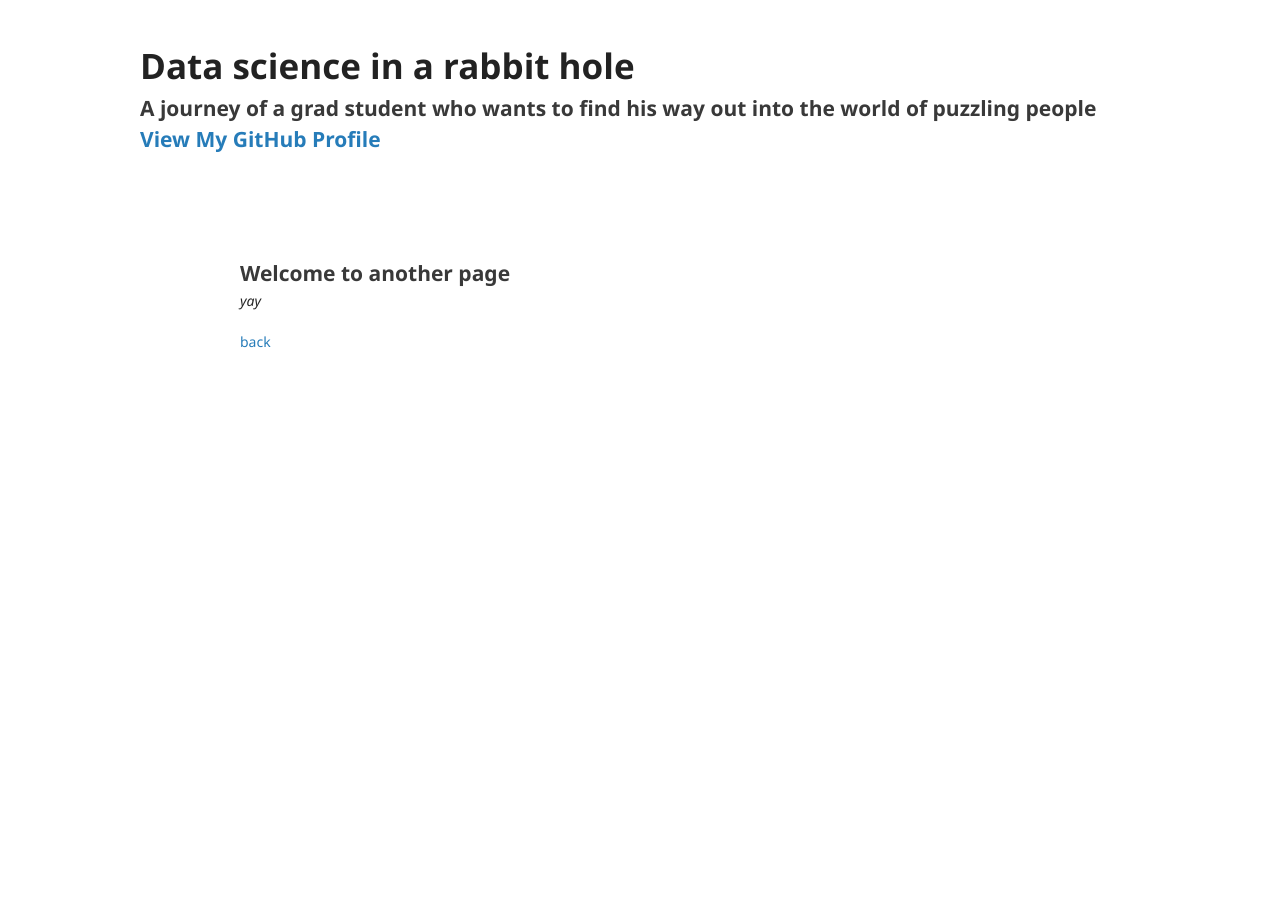
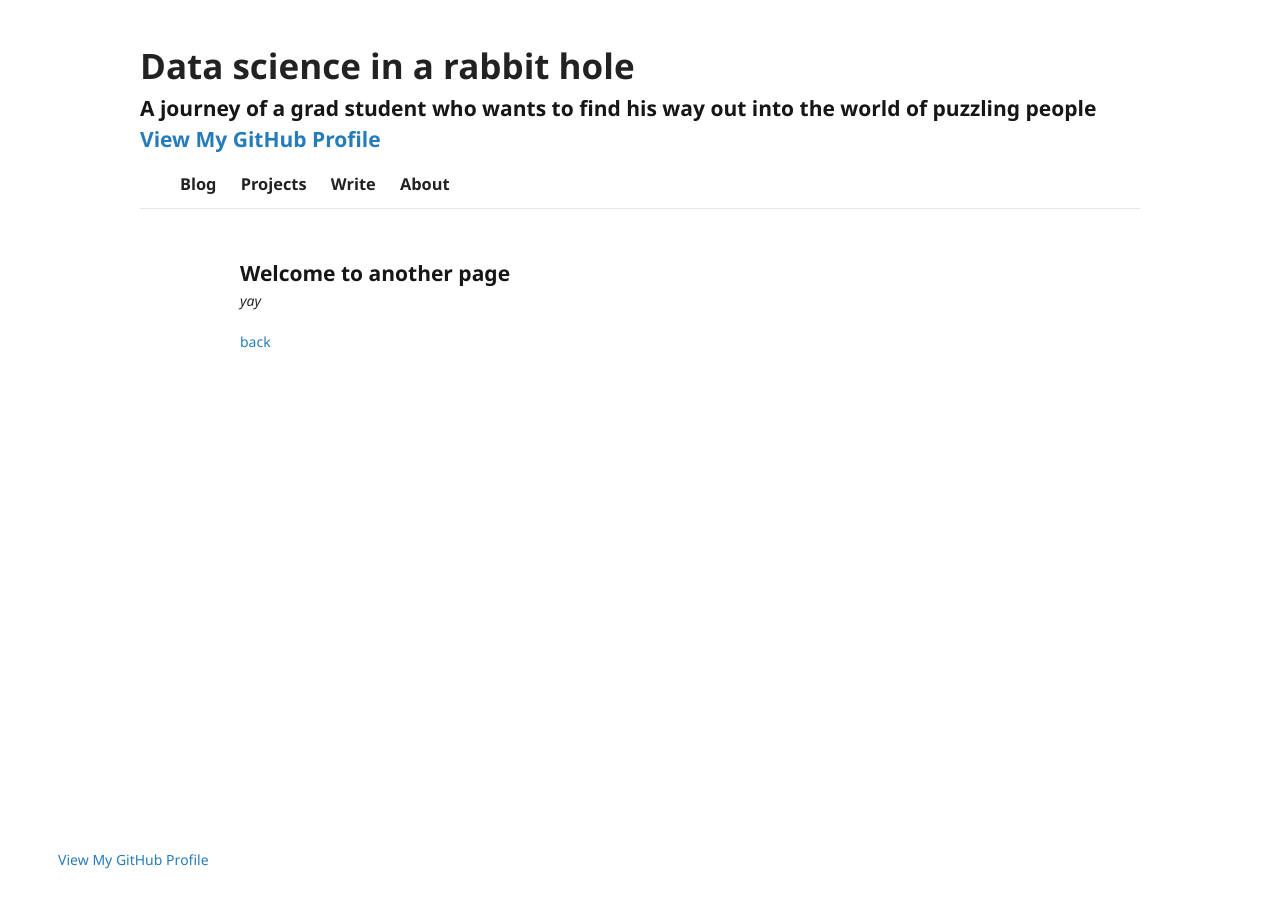
Before and after one commit to siinn/siinn.github.io, a Jekyll site: the page built from another-page.md, in a window 1280 px wide. Built offline with Jekyll 4.4.1, drawn with Linux system fonts in a browser that asks for light colours; our own code applies the rules of GitHub Pages for plain Markdown files.

Commit message:
moved footer out of wrapper

```diff
--- a/_layouts/default.html
+++ b/_layouts/default.html
@@ -22,16 +22,26 @@
         {% if site.github.is_user_page %}
           <p class="view"><a href="{{ site.github.owner_url }}">View My GitHub Profile</a></p>
         {% endif %}
+        <h3><menu>
+		  <a href="{{ site.url }}/blog">Blog</a>
+		  <a href="{{ site.url }}/projects">Projects</a>
+		  <a href="{{ site.url }}">Write</a>
+		  <a href="{{ site.url }}/About">About</a>
+		</menu></h3>
+		<hr/>
       </header>
-    </div>
 
-    <div class="wrapper">
+
       <section>
         {{ content }}
       </section>
-      <footer>
-      </footer>
+
+
     </div>
+
+    <footer>
+      <p class="view"><a href="{{ site.github.owner_url }}">View My GitHub Profile</a></p>
+    </footer>
 
     <script src="{{ '/assets/js/scale.fix.js' | relative_url }}"></script>
 
--- a/_sass/jekyll-theme-minimal.scss
+++ b/_sass/jekyll-theme-minimal.scss
@@ -4,6 +4,7 @@
 body {
   background-color: #fff;
   padding:50px;
+  //font: 14px/1.5 "Noto Sans", "Helvetica Neue", Helvetica, Arial, sans-serif;
   font: 14px/1.5 "Noto Sans", "Helvetica Neue", Helvetica, Arial, sans-serif;
   color:#262626;
   font-weight:400;
@@ -18,20 +19,57 @@ p, ul, ol, table, pre, dl {
   margin:0 0 20px;
 }
 
+ul{
+list-style:none
+}
+
+menu{
+ word-spacing: 20px;
+}
+
+menu a{
+  //color:#267CB9;
+  display: inline;
+  color:#222;
+  //text-decoration:underline;
+  text-decoration:none;
+  //background-color: #dddddd;
+}
+menu:hover, menu a:focus {
+  color:#069;
+  //text-decoration:underline;
+  //color:#ffbf00;
+  font-weight: bold;
+}
+
+hr {
+    display: block;
+    height: 1px;
+    border: 0;
+    border-top: 1px solid #ccc;
+    margin: 1em 0;
+    padding: 0;
+}
+
+
 h1, h2, h3 {
   line-height:1.5;
 }
 
 h1 {
   font-size:35px;
+  font-weight: bold;
 }
 
 h2 {
-  color:#393939;
+  //color:#393939;
+  color:#161616;
 }
 
 h3, h4, h5, h6 {
-  color:#494949;
+  line-height:1.0;
+  //color:#494949;
+  color:#393939;
 }
 
 a {
@@ -59,13 +97,6 @@ a:hover small {
   width:1000px;
   margin:0 auto;
 }
-
-.topbar {
-  width:1000px;
-  margin:0 auto;
-  position:fixed;
-}
-
 
 blockquote {
   border-left:1px solid #e5e5e5;
@@ -117,27 +148,28 @@ header {
   //float:left;
   top: 0;
   padding-top:40px;
-  padding-bottom:6px;
+  padding-bottom:3px;
   position:fixed;
   background-color: #fff;
   //-webkit-font-smoothing:subpixel-antialiased;
 }
 
 header ul {
-  list-style:none;
-  height:40px;
+  //list-style:none;
+  //height:40px;
   padding:0;
   background: #f4f4f4;
   border-radius:5px;
   border:1px solid #e0e0e0;
-  width:270px;
+  //display: inline;
+  //width:270px;
 }
 
 header li {
-  width:89px;
-  float:left;
+  //width:89px;
+  //float:left;
   border-right:1px solid #e0e0e0;
-  height:40px;
+  //height:40px;
 }
 
 header li:first-child a {
@@ -202,11 +234,12 @@ hr {
 }
 
 footer {
-  width:270px;
+  width:1000px;
   float:left;
   position:fixed;
-  bottom:50px;
-  -webkit-font-smoothing:subpixel-antialiased;
+  bottom:10px;
+  //background-color: #fff;
+  //-webkit-font-smoothing:subpixel-antialiased;
 }
 
 @media print, screen and (max-width: 960px) {
```
Also changed, not shown: _posts/2014-04-30-hank-quinlan-site-launched.md (added, +7 -0 lines), _posts/2017-07-26-testing-new-post.md (added, +7 -0 lines), about.md (added, +6 -0 lines), blog.md (added, +11 -0 lines), projects.md (added, +6 -0 lines), 2 other files.
